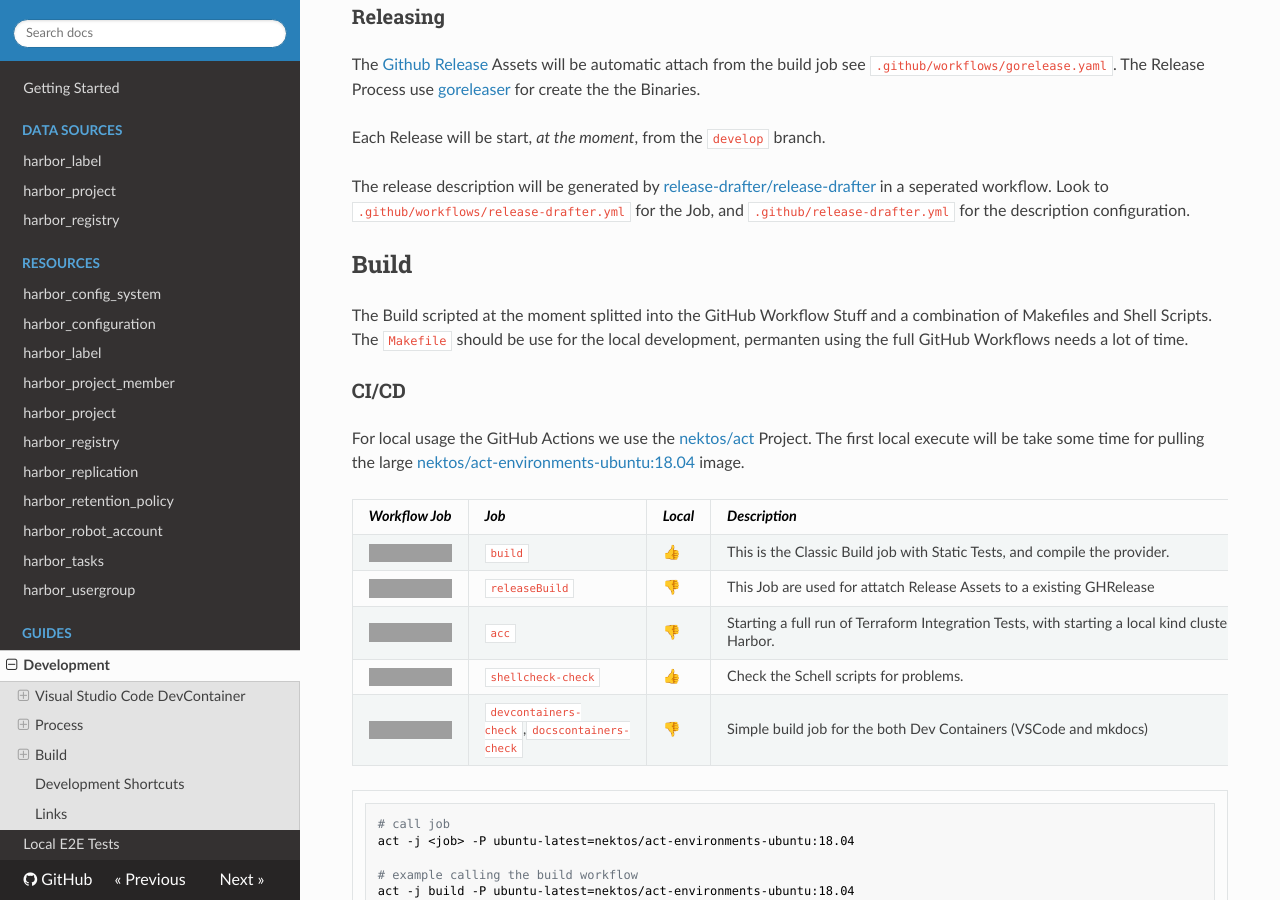
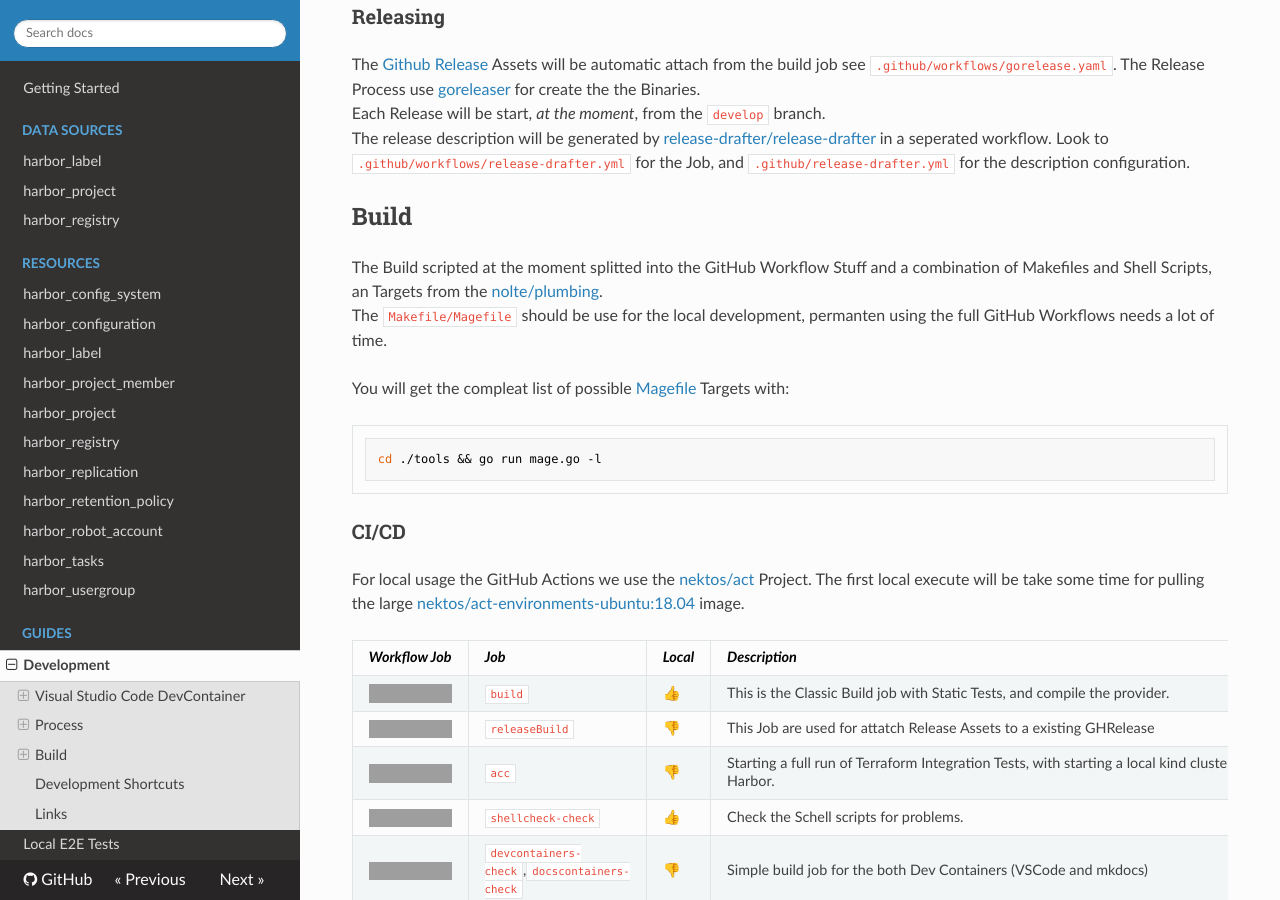
Before and after one commit to nolte/terraform-provider-harbor, an MkDocs documentation site: the page built from docs/guides/development.md, in a window 1280 px wide and 900 px high, scrolled down 1088 px. Built offline with MkDocs 1.6.1, drawn with Linux system fonts in a browser that asks for light colours; nearby versions of some CDN libraries; grey boxes are pictures that could not be loaded.

````diff
--- a/docs/guides/development.md
+++ b/docs/guides/development.md
@@ -38,15 +38,19 @@
 ### Releasing
 
 The [Github Release](https://github.com/nolte/terraform-provider-harbor/releases) Assets will be automatic attach from the build job see ```.github/workflows/gorelease.yaml```. The Release Process use [goreleaser](https://goreleaser.com/) for create the the Binaries.
-
 Each Release will be start, *at the moment*, from the ```develop``` branch.
-
 The release description will be generated by [release-drafter/release-drafter](https://github.com/release-drafter/release-drafter) in a seperated workflow. Look to ``.github/workflows/release-drafter.yml`` for the Job, and ``.github/release-drafter.yml`` for the description configuration.
 
 ## Build
 
-The Build scripted at the moment splitted into the GitHub Workflow Stuff and a combination of Makefiles and Shell Scripts.
-The ``Makefile`` should be use for the local development, permanten using the full GitHub Workflows needs a lot of time.
+The Build scripted at the moment splitted into the GitHub Workflow Stuff and a combination of Makefiles and Shell Scripts, an Targets from the [nolte/plumbing](https://github.com/nolte/plumbing).
+The ``Makefile/Magefile`` should be use for the local development, permanten using the full GitHub Workflows needs a lot of time.
+
+You will get the compleat list of possible [Magefile](https://magefile.org/magefiles/) Targets with:
+
+```sh
+cd ./tools && go run mage.go -l
+```
 
 ### CI/CD
 
````
Also changed, not shown: 5 other files.
